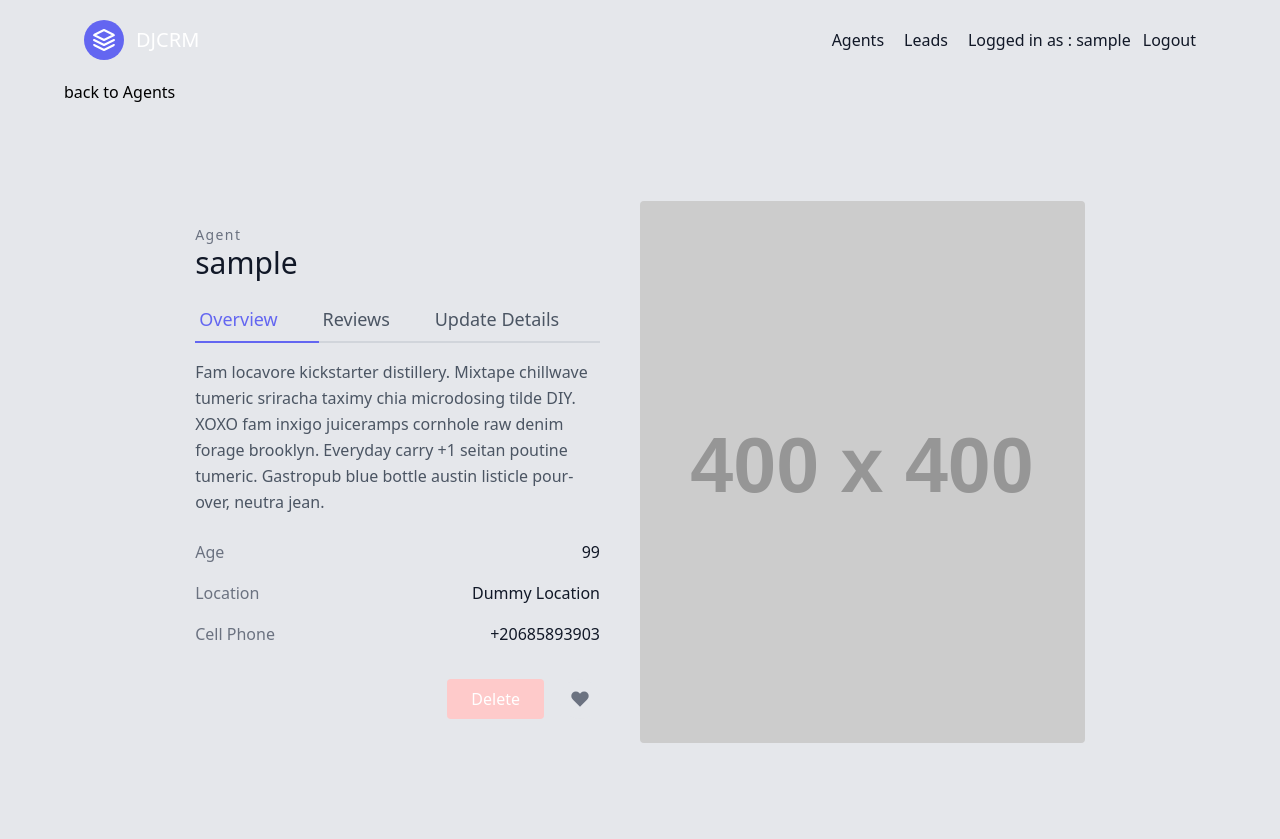
After one commit to finan-meharena/basic-CRM, a Django app: page /agents/1/ in a window 1280 px wide. The commit adds this page. Run offline with Django 3.2, Linux system fonts and the light colour scheme; a user stored in the database is signed in; tables that the repository leaves empty hold one stand-in row (values such as "Sample post"); grey boxes labelled with a size stand in for pictures from a placeholder-image service; some libraries are stand-ins or nearby versions.

Commit message:
added agent-detail view

```diff
--- a/agents/urls.py
+++ b/agents/urls.py
@@ -1,10 +1,10 @@
 from django.urls import path
-from agents.views import AgentListView, AgentCreateView
+from agents.views import AgentListView, AgentCreateView, AgentDetailView
 
 app_name = 'agents'
 
 urlpatterns = [
     path("", AgentListView.as_view(), name="agents-list"),
+    path("<int:pk>/",AgentDetailView.as_view(), name="agent-detail"),
     path("agent-create/",AgentCreateView.as_view(), name="agent-create"),
-
 ]
--- a/agents/views.py
+++ b/agents/views.py
@@ -13,6 +13,12 @@ class AgentListView(LoginRequiredMixin, generic.ListView):
 
     def get_queryset(self) -> QuerySet[Any]:
         return Agent.objects.all()
+
+class AgentDetailView(LoginRequiredMixin, generic.DetailView):
+    template_name  = "agents/agent_detail.html"
+    queryset = Agent.objects.all()
+    context_object_name = 'agent'
+    model = Agent
 
 
 class AgentCreateView(LoginRequiredMixin, generic.CreateView):
--- /dev/null
+++ b/templates/agents/agent_detail.html
@@ -0,0 +1,50 @@
+{% extends "base.html" %}
+
+{% block content %}
+
+        <a href="{% url "agents:agents-list" %}">back to Agents</a> <hr>
+
+<section class="text-gray-600 body-font overflow-hidden">
+    <div class="container px-5 py-24 mx-auto">
+      <div class="lg:w-4/5 mx-auto flex flex-wrap">
+        <div class="lg:w-1/2 w-full lg:pr-10 lg:py-6 mb-6 lg:mb-0">
+          <h2 class="text-sm title-font text-gray-500 tracking-widest">Agent</h2>
+          <h1 class="text-gray-900 text-3xl title-font font-medium mb-4"> {{agent.user.username}} </h1>
+          <div class="flex mb-4">
+            <a href="{% url "agents:agent-detail" agent.pk %}" class="flex-grow text-indigo-500 border-b-2 border-indigo-500 py-2 text-lg px-1">Overview</a>
+            <a class="flex-grow border-b-2 border-gray-300 py-2 text-lg px-1">Reviews</a>
+            <a href="#" class="flex-grow border-b-2 border-gray-300 py-2 text-lg px-1">Update Details</a>
+          </div>
+          <p class="leading-relaxed mb-4">Fam locavore kickstarter distillery. Mixtape chillwave tumeric sriracha taximy chia microdosing tilde DIY. XOXO fam inxigo juiceramps cornhole raw denim forage brooklyn. Everyday carry +1 seitan poutine tumeric. Gastropub blue bottle austin listicle pour-over, neutra jean.</p>
+          <div class="flex border-t border-gray-200 py-2">
+            <span class="text-gray-500">Age</span>
+            <span class="ml-auto text-gray-900"> 99 </span>
+          </div>
+          <div class="flex border-t border-gray-200 py-2">
+            <span class="text-gray-500">Location</span>
+            <span class="ml-auto text-gray-900"> Dummy Location </span>
+          </div>
+          <div class="flex border-t border-b mb-6 border-gray-200 py-2">
+            <span class="text-gray-500">Cell Phone</span>
+            <span class="ml-auto text-gray-900">+20685893903</span>
+          </div>
+          <div class="flex">
+            <button class="flex ml-auto text-white bg-red-200 border-0 py-2 px-6 focus:outline-none hover:bg-red-600 rounded">
+              <a href="#">Delete</a>
+            </button>
+            <button class="rounded-full w-10 h-10 bg-gray-200 p-0 border-0 inline-flex items-center justify-center text-gray-500 ml-4">
+              <svg fill="currentColor" stroke-linecap="round" stroke-linejoin="round" stroke-width="2" class="w-5 h-5" viewBox="0 0 24 24">
+                <path d="M20.84 4.61a5.5 5.5 0 00-7.78 0L12 5.67l-1.06-1.06a5.5 5.5 0 00-7.78 7.78l1.06 1.06L12 21.23l7.78-7.78 1.06-1.06a5.5 5.5 0 000-7.78z"></path>
+              </svg>
+            </button>
+          </div>
+        </div>
+        <img alt="ecommerce" class="lg:w-1/2 w-full lg:h-auto h-64 object-cover object-center rounded" src="https://dummyimage.com/400x400">
+      </div>
+    </div>
+  </section>
+
+        {% comment %} <hr><a href="/leads/{{lead.id}}/update/">Update Lead</a> {% endcomment %}
+
+
+{% endblock content %}
--- a/templates/agents/agent_list.html
+++ b/templates/agents/agent_list.html
@@ -24,7 +24,7 @@
                     <div class="flex-grow">
                     <h2 class="text-black text-lg title-font font-medium mb-3"> {{agent.user.username}} </h2>
                     <p class="leading-relaxed text-base">Email :  {{agent.user.email}} </p>
-                    <a href="#" class="mt-3 text-indigo-400 inline-flex items-center"> Details
+                    <a href="{% url "agents:agent-detail" agent.pk  %}" class="mt-3 text-indigo-400 inline-flex items-center"> Details
                         <svg fill="none" stroke="currentColor" stroke-linecap="round" stroke-linejoin="round" stroke-width="2" class="w-4 h-4 ml-2" viewBox="0 0 24 24">
                         <path d="M5 12h14M12 5l7 7-7 7"></path>
                         </svg>
--- a/templates/navbar.html
+++ b/templates/navbar.html
@@ -7,9 +7,9 @@
         <span class="ml-3 text-xl">DJCRM</span>
       </a>
       <nav class="md:ml-auto flex flex-wrap items-center text-base justify-center">
+          {% if request.user.is_authenticated %}
           <a href="{% url "agents:agents-list" %}" class="mr-5 hover:text-blue-700">Agents</a>
           <a href="{% url "leads:lead-list" %}" class="mr-5 hover:text-blue-700">Leads</a>
-          {% if request.user.is_authenticated %}
               <p>Logged in as : {{request.user.username}} </p>
               <a href="{% url "logout" %}" class="inline-flex items-center focus:outline-none ml-3 hover:text-red-700 rounded text-base mt-4 md:mt-0">
                 Logout
```
